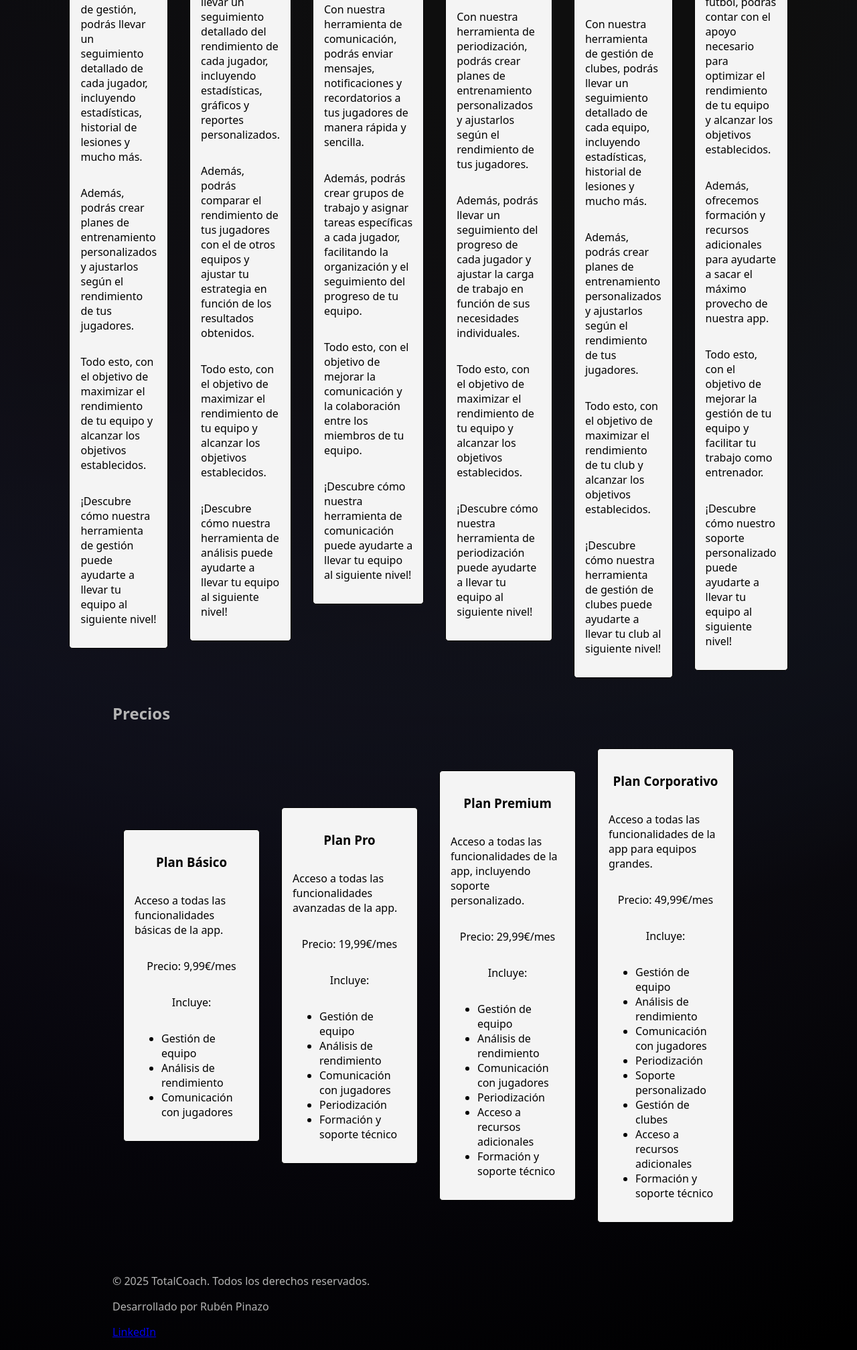
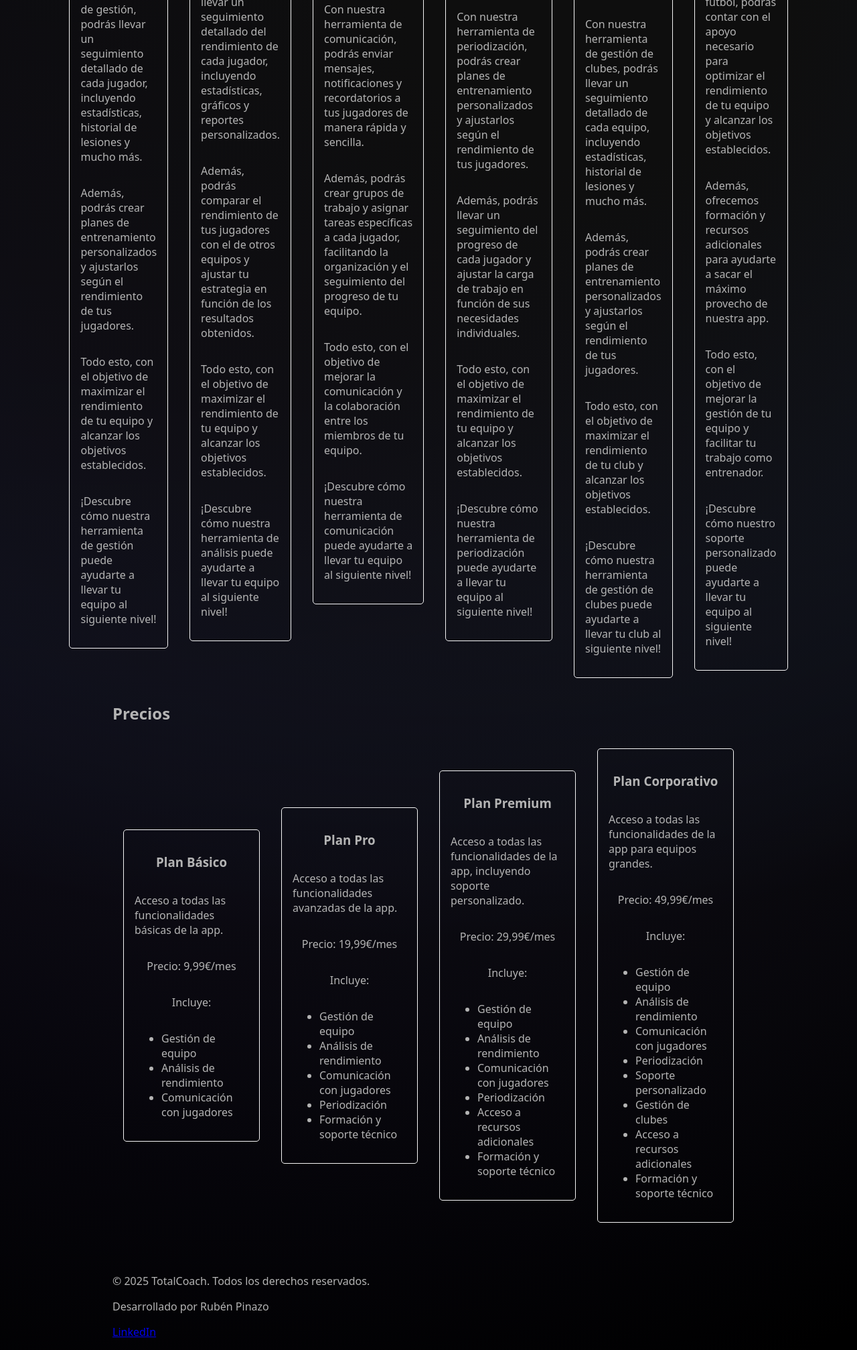
Before and after one commit to rubenpr13/landing_page, a plain HTML site: page index.html in a window 1280 px wide. Shown: the part 2832-4847 px from the top of the page at 67% size. Drawn offline with Linux system fonts and the light colour scheme.

Commit message:
Corrige el color del borde en los artículos de servicios y precios

```diff
--- a/style.css
+++ b/style.css
@@ -95,9 +95,7 @@ nav a:hover {
 	justify-content: center;
 	align-items: center;
 	flex-direction: column;
-	background-color: #f4f4f4;
-	color:#000;
-	border: #000 1px solid;
+	border: #f4f4f4 1px solid;
 	border-radius: 5px;
 	padding: 1rem;
 	margin: 1rem;
@@ -118,9 +116,7 @@ nav a:hover {
 	justify-content: center;
 	align-items: center;
 	flex-direction: column;
-	background-color: #f4f4f4;
-	color:#000;
-	border: #000 1px solid;
+	border: #f4f4f4 1px solid;
 	border-radius: 5px;
 	padding: 1rem;
 	margin: 1rem;
```
